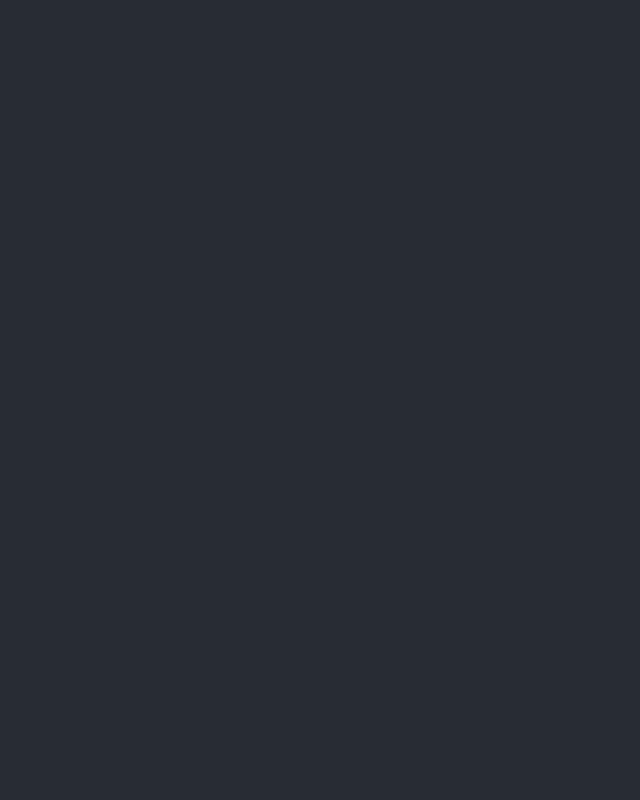
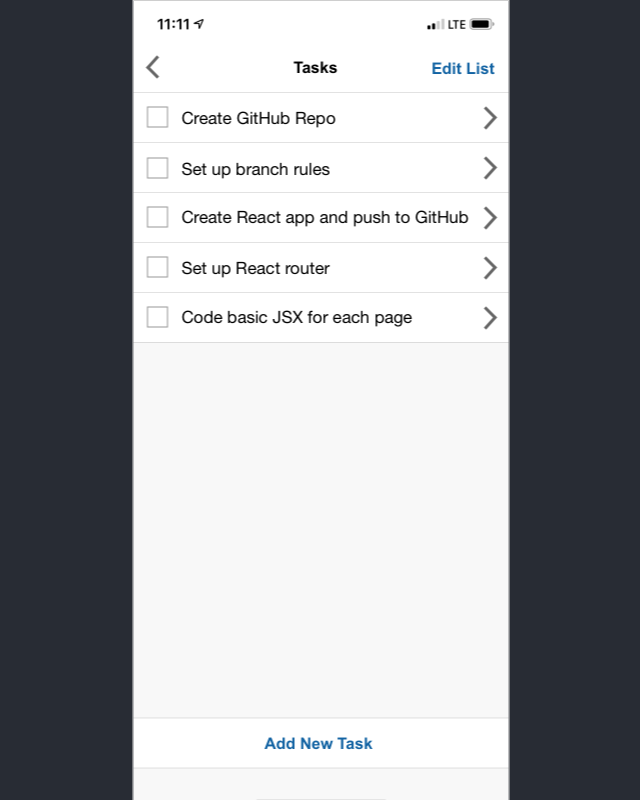
Before and after one commit to makicoding/New-Slack-Prototype, a React (Create React App) app: page /page4 in a window 1280 px wide. Shown: the whole page, without its empty margins (319-959 px from the left). Built offline with nearby package versions, Linux system fonts and the light colour scheme.

Commit message:
page4.js updated

```diff
--- a/src/App.js
+++ b/src/App.js
@@ -3,6 +3,7 @@ import { BrowserRouter as Router, Route, Switch } from "react-router-dom";
 import page1 from "./pages/page1";
 import page2 from "./pages/page2";
 import page3 from "./pages/page3";
+import page4 from "./pages/page4";
 
 // Run "npm start" to start React app.
 // Run "npm i" or "npm i [specific component name]" in the command line if there are any dependencies missing in the node modules folder.
@@ -15,6 +16,7 @@ function App() {
           <Route exact path="/" component={page1} />
           <Route exact path="/page2" component={page2} />
           <Route exact path="/page3" component={page3} />
+          <Route exact path="/page4" component={page4} />
           {/* <Route exact path="/MainMenu" component={MainMenu} />
           <Route exact path="/CalorieEntry" component={CalorieEntry} />
           <Route exact path="/CalorieEntryEdit" component={CalorieEntryEdit} /> */}
--- a/src/pages/page4.js
+++ b/src/pages/page4.js
@@ -1,29 +1,23 @@
 import React from 'react';
 import { Link } from "react-router-dom";
-import './page3.css';
+// import './page3.css';
 import '../components/screen_image/screenImage.css';
 import '../components/page_background/pageBackground.css';
 
 // Run "npm start" to start React app.
 // Run "npm i" or "npm i [specific component name]" in the command line if there are any dependencies missing in the node modules folder.
 
-class Page3 extends React.Component {
+class Page4 extends React.Component {
 
-    p3Button1Click = () => {
+    p4Button1Click = () => {
         window.open(
             "/", "_self"
         );
     }
 
-    p3Button2Click = () => {
+    p4Button2Click = () => {
         window.open(
             "/page7", "_self"
-        );
-    }
-
-    p3Button3Click = () => {
-        window.open(
-            "/", "_self"
         );
     }
 
@@ -33,13 +27,11 @@ class Page3 extends React.Component {
             <div>
 
                 <div className="screenImageContainer">
-                    <img className="screenImage" src={"./assets/images/screens_exported_from_sketch_2x_png/HiFi_iPhone_XS_3.png"} alt={"Sketch Screen"} />
+                    <img className="screenImage" src={"./assets/images/screens_exported_from_sketch_2x_png/HiFi_iPhone_XS_4.png"} alt={"Sketch Screen"} />
 
-                    <Link className="p3Button1" onClick={this.p3Button1Click}></Link>
+                    <Link className="p4Button1" onClick={this.p3Button1Click}></Link>
 
-                    <Link className="p3Button2" onClick={this.p3Button2Click}></Link>
-
-                    <Link className="p3Button3" onClick={this.p3Button3Click}></Link>
+                    <Link className="p4Button2" onClick={this.p3Button2Click}></Link>
                 </div>
 
             </div>
@@ -48,4 +40,4 @@ class Page3 extends React.Component {
 
 }
 
-export default Page3;
+export default Page4;
```
